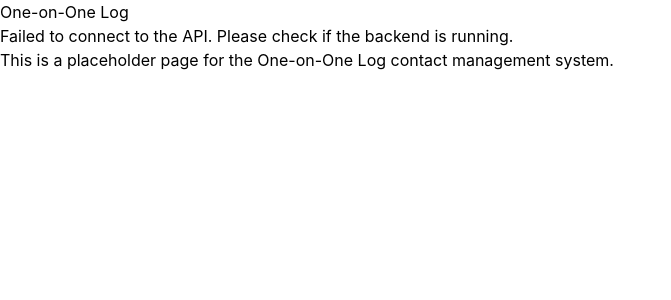
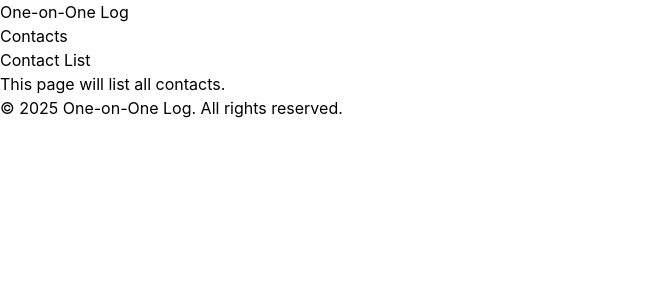
Before and after one commit to eszpee/one-on-one-log, a React (Vite) app in the folder frontend/: page / in a window 1280 px wide. Shown: the top 300 px of the page, without its empty margins (0-671 px from the left). Built offline with nearby package versions, Linux system fonts and the light colour scheme; no server answers; the HTML template or start-up script is replaced by a standard one.

Commit message:
basic router implementation

```diff
--- a/frontend/src/App.jsx
+++ b/frontend/src/App.jsx
@@ -1,53 +1,12 @@
-import { useState, useEffect } from 'react';
-import axios from 'axios';
+import React from 'react';
+import { BrowserRouter } from 'react-router-dom';
+import AppRouter from './router/AppRouter';
 
 function App() {
-  const [message, setMessage] = useState('Loading...');
-  const [error, setError] = useState(null);
-
-  useEffect(() => {
-    const fetchData = async () => {
-      try {
-        // Try the proxied API first
-        let response;
-        try {
-          response = await axios.get('/api');
-        } catch (proxyError) {
-          // If proxy fails, try direct connection
-          console.log('Proxy API call failed, trying direct connection...');
-          response = await axios.get('http://localhost:3000/api');
-        }
-
-        setMessage(response.data.message);
-      } catch (err) {
-        console.error('Error fetching API data:', err);
-        setError('Failed to connect to the API. Please check if the backend is running.');
-      }
-    };
-
-    fetchData();
-  }, []);
-
   return (
-    <div className="min-h-screen bg-gray-100 flex flex-col items-center justify-center p-4">
-      <div className="bg-white p-8 rounded-lg shadow-md max-w-md w-full">
-        <h1 className="text-2xl font-bold text-center mb-6">One-on-One Log</h1>
-
-        {error ? (
-          <div className="bg-red-100 border-l-4 border-red-500 text-red-700 p-4 mb-4">
-            <p>{error}</p>
-          </div>
-        ) : (
-          <div className="bg-green-100 border-l-4 border-green-500 text-green-700 p-4 mb-4">
-            <p>{message}</p>
-          </div>
-        )}
-
-        <p className="text-gray-600 text-center">
-          This is a placeholder page for the One-on-One Log contact management system.
-        </p>
-      </div>
-    </div>
+    <BrowserRouter>
+      <AppRouter />
+    </BrowserRouter>
   );
 }
 
--- /dev/null
+++ b/frontend/src/components/layout/MainLayout.jsx
@@ -0,0 +1,35 @@
+import React from 'react';
+import { Link } from 'react-router-dom';
+
+const MainLayout = ({ children }) => {
+  const currentYear = new Date().getFullYear();
+
+  return (
+    <div className="flex flex-col min-h-screen">
+      <header role="banner" className="bg-blue-600 text-white shadow-md">
+        <div className="container mx-auto px-4 py-4 flex justify-between items-center">
+          <Link to="/" className="text-2xl font-bold">One-on-One Log</Link>
+          <nav>
+            <ul className="flex space-x-4">
+              <li>
+                <Link to="/" className="hover:underline">Contacts</Link>
+              </li>
+            </ul>
+          </nav>
+        </div>
+      </header>
+
+      <main role="main" className="container mx-auto px-4 py-6 flex-grow">
+        {children}
+      </main>
+
+      <footer role="contentinfo" className="bg-gray-100 border-t">
+        <div className="container mx-auto px-4 py-4 text-center text-gray-600">
+          <p>© {currentYear} One-on-One Log. All rights reserved.</p>
+        </div>
+      </footer>
+    </div>
+  );
+};
+
+export default MainLayout;
--- /dev/null
+++ b/frontend/src/router/AppRouter.jsx
@@ -0,0 +1,20 @@
+import React from 'react';
+import { Routes, Route } from 'react-router-dom';
+import MainLayout from '../components/layout/MainLayout';
+import ContactListPage from '../pages/ContactListPage';
+import ContactDetailPage from '../pages/ContactDetailPage';
+import NotFoundPage from '../pages/NotFoundPage';
+
+const AppRouter = () => {
+  return (
+    <MainLayout>
+      <Routes>
+        <Route path="/" element={<ContactListPage />} />
+        <Route path="/contacts/:id" element={<ContactDetailPage />} />
+        <Route path="*" element={<NotFoundPage />} />
+      </Routes>
+    </MainLayout>
+  );
+};
+
+export default AppRouter;
```
Also changed, not shown: 2 other files (tests, documents, lock files or other folders).
